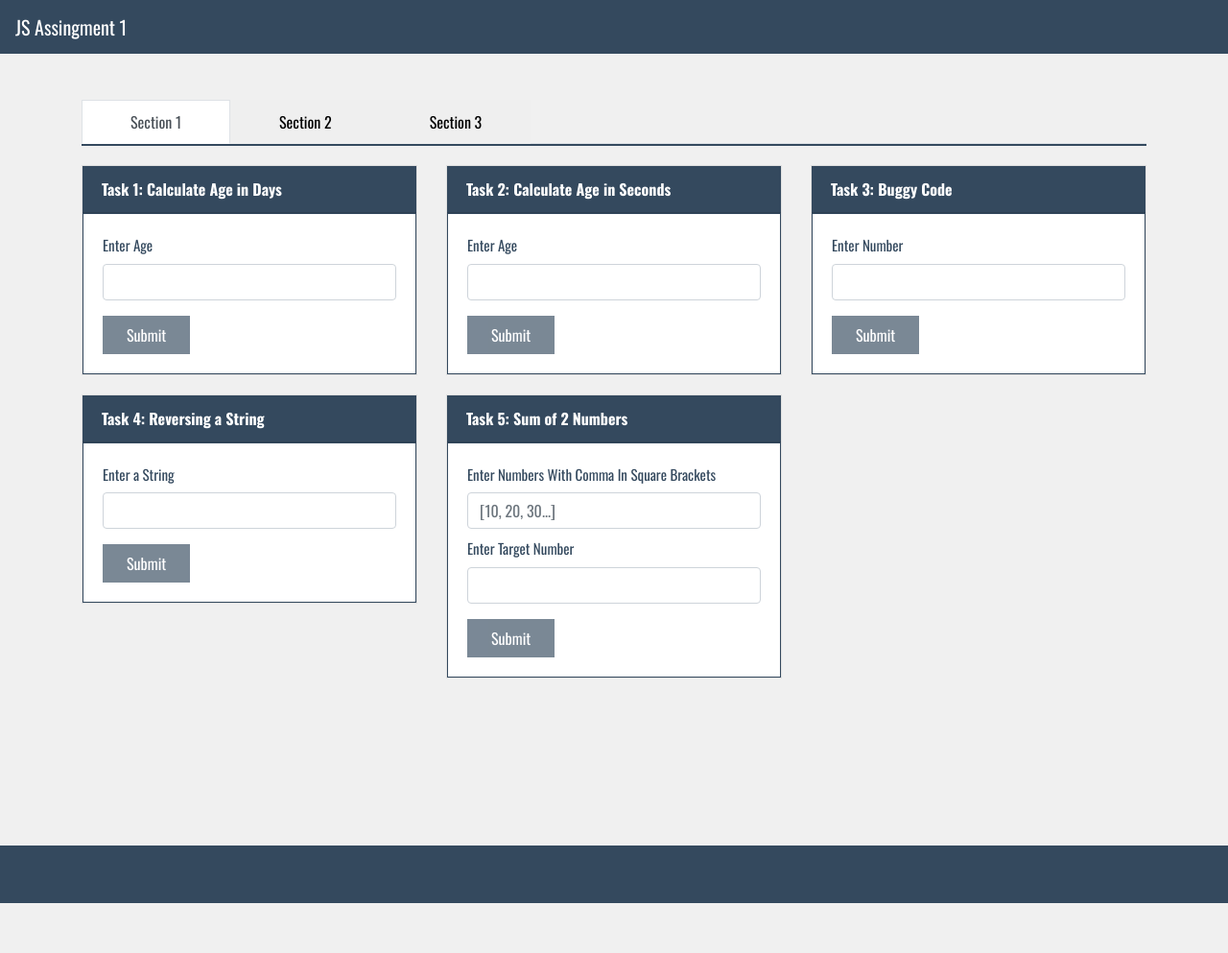
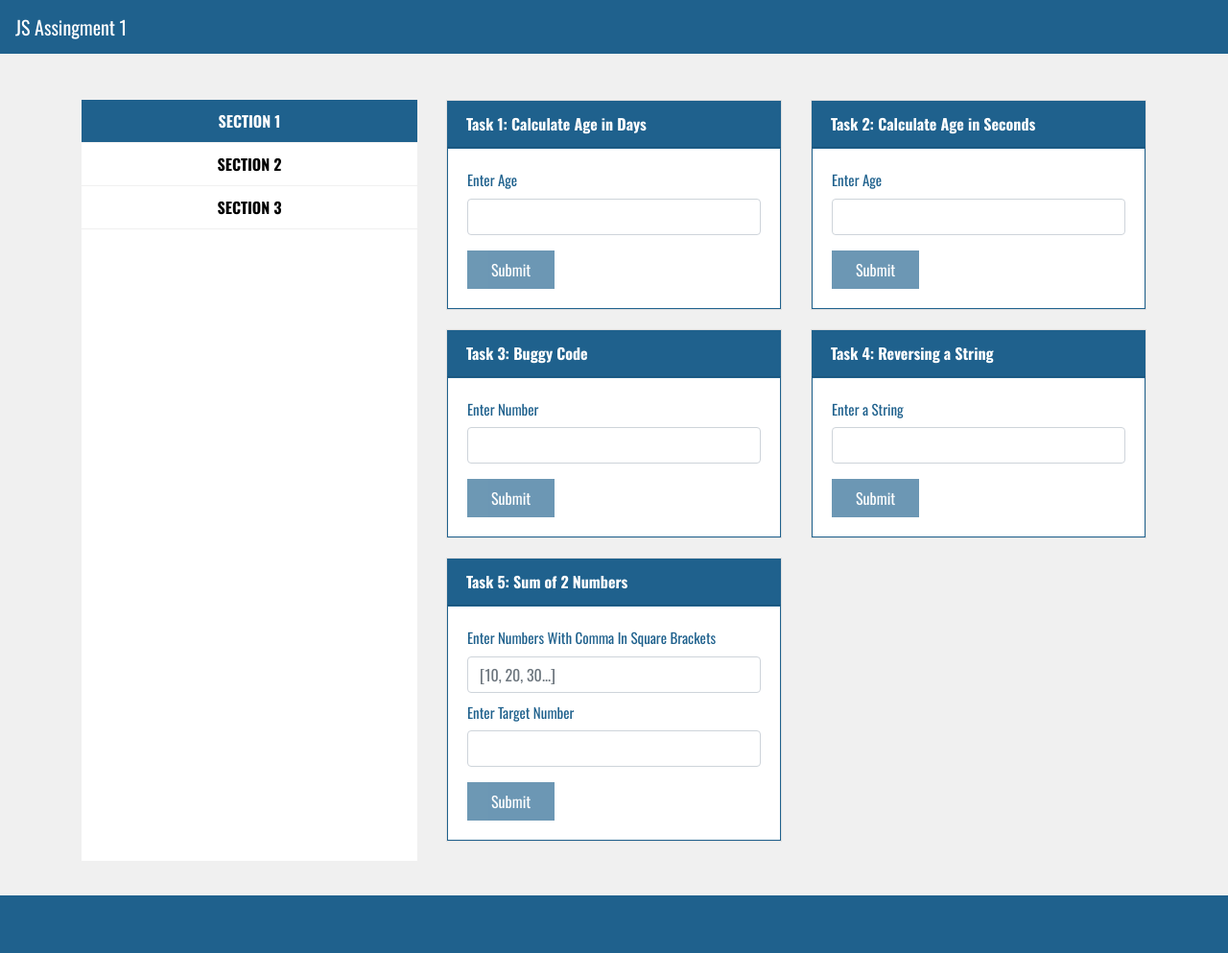
Before and after one commit to krishnanaik-cci/kn-js-assignment, a plain HTML site: page JS - Assignment Task/index.html in a window 1280 px wide. Shown: the whole page at 96% size. Before the commit the page ends 941 px from the top, so only its background shows below. Drawn offline with nearby package versions, Linux system fonts and the light colour scheme.

Commit message:
kn-js-assignment *Changed the color theme and fixed the array validation issue

```diff
--- a/JS - Assignment Task/content/sass/base/_defaults.scss
+++ b/JS - Assignment Task/content/sass/base/_defaults.scss
@@ -6,4 +6,8 @@ body {
     @include make-container();
     @include make-container-max-widths($container-max-widths, $grid-breakpoints);
   }
+
+  main{
+    min-height: 100vh;
+  }
 }
--- a/JS - Assignment Task/content/sass/base/_variables.scss
+++ b/JS - Assignment Task/content/sass/base/_variables.scss
@@ -4,7 +4,7 @@ $white:#fff;
 $black:#282828;
 $red: #E74C3C;
 $gray:#f0f0f0;
-$blue-100:#34495E;
+$blue-100:#1F618D;
 $bg-color: (
   white: $white,
   black: $black,
@@ -41,11 +41,11 @@ $grid-gutter-width: 30px !default;
 $margin: () !default;
 $margin: map-merge((), $margin);
 $margin-top: () !default;
-$margin-top: map-merge((), $margin-top);
+$margin-top: map-merge((5:5px), $margin-top);
 $margin-left: () !default;
 $margin-left: map-merge((/*15:15px*/), $margin-left);
 $margin-bottom: () !default;
-$margin-bottom: map-merge((/*24:24px*/), $margin-bottom);
+$margin-bottom: map-merge((5:5px), $margin-bottom);
 $margin-right: () !default;
 $margin-right: map-merge((/*25:25px*/), $margin-right);
 $margin-sm: () !default;
--- a/JS - Assignment Task/content/sass/layout/_footer.scss
+++ b/JS - Assignment Task/content/sass/layout/_footer.scss
@@ -1,5 +1,6 @@
 footer{
   height: 60px;
-  margin-top: 154px;
+  left: 0;
+  bottom: 0;
   background-color: $blue-100;
 }
--- a/JS - Assignment Task/content/sass/modules/_tabs.scss
+++ b/JS - Assignment Task/content/sass/modules/_tabs.scss
@@ -1,12 +1,16 @@
-.nav-tabs{
+.nav-pills{
   .nav-link{
-    @include radius(0);
+    border: 0;
+    background-color: transparent;
+    border-bottom: 1px solid $gray;
     padding: 10px 50px;
+
+    &.active{
+      background-color: $blue-100;
+    }
   }
 }
 
 .tab-content{
   min-height: 350px;
-  padding-top: 20px;
-  border-top: 2px solid $blue-100;
 }
--- a/JS - Assignment Task/content/scripts/tasks/task_5_sumOf2Numbers.js
+++ b/JS - Assignment Task/content/scripts/tasks/task_5_sumOf2Numbers.js
@@ -7,13 +7,11 @@ Modified Date: 13-Dec-2022
 const sumOf = (arr, targetVal) => {
   const map = [];
   const indexnum = [];
-
   for (let x = 0; x < arr.length; x++) {
     if (map[arr[x]] != null) {
       var index = map[arr[x]];
       indexnum[0] = index;
       indexnum[1] = x;
-      break;
     } else {
       map[targetVal - arr[x]] = x;
     }
@@ -22,6 +20,6 @@ const sumOf = (arr, targetVal) => {
   if (indexnum.length > 1) {
     return indexnum;
   } else {
-    return -2;
+    return false;
   }
 };
--- a/JS - Assignment Task/content/scripts/tasks/task_8_numberExistsInArray.js
+++ b/JS - Assignment Task/content/scripts/tasks/task_8_numberExistsInArray.js
@@ -2,7 +2,7 @@
 Task-6: Number exists in array
 -------------------------------------
 Created By: Krishna Naik
-Created Date: 13-Dec-2022
+Created Date: 22-Dec-2022
 -------------------------------------*/
 const isNumberPresent = (arr1, arr2, targetVal) => {
   if (arr1.includes(targetVal) && arr2.includes(targetVal)) {
@@ -12,6 +12,6 @@ const isNumberPresent = (arr1, arr2, targetVal) => {
   } else if (arr2.includes(targetVal)) {
     return "array_two";
   } else {
-    return -2;
+    return false;
   }
 };
--- a/JS - Assignment Task/content/scripts/ui/ui.js
+++ b/JS - Assignment Task/content/scripts/ui/ui.js
@@ -75,13 +75,12 @@ const globalStringInputs = (stringInput) => {
 const globalNumArrayInputs = (numArrayInput) => {
   numArrayInput.value = numArrayInput.value.replace(/[^,\[\]0-9]/g, "");
   let numArrValRes = validtNumArray(
-    numArrayInput.value,
-    numArrayInput.getAttribute("id")
+    numArrayInput.value
   );
 
   // if the array input doesnt have invalid class
   if (numArrValRes) {
-
+    console.log("return value for array validation = "+ numArrValRes);
     if (numArrValRes == "Invalid") {
       numArrayInput.classList.add("invalid");
       document.getElementById(
@@ -93,6 +92,9 @@ const globalNumArrayInputs = (numArrayInput) => {
       document.getElementById(
         numArrayInput.getAttribute("id") + "Error"
       ).textContent = "Please enter atleast 2 values in array";
+      if(!numArrayInput.classList.contains("invalid")){
+        numArrayInput.classList.add("invalid");
+      }
 
     } else {
       numArrayInput.classList.remove("invalid");
@@ -162,13 +164,12 @@ const revStr = () => {
 
 // Task 5 : Sum of 2 Numbers
 const sumOf2Numbers = () => {
-  let arrVal = document.getElementById("sumOf2NumInput").split(",");
+  let arrVal = document.getElementById("sumOf2NumInput").value.toString().replace("[", "").replace("]", "").split(",");
   let targetVal = document.getElementById("sumTarget").value;
 
   let indexVal = sumOf(arrVal, targetVal);
-
-  if (indexVal && isNaN(indexVal)) {
-    output("task5AlertWrapper", "alert-info", `${indexVal}`);
+  if (indexVal) {
+    output("task5AlertWrapper", "alert-info", `[${indexVal}]`);
   } else {
     // error message should be based on the type of error
     output("task5AlertWrapper", "alert-danger", "Target value not found");
@@ -212,7 +213,7 @@ const numExist = () => {
 
   let numInArray = isNumberPresent(arrVal1, arrVal2, target);
 
-  if (numInArray && isNaN(numInArray)) {
+  if (numInArray) {
     if (numInArray === "array_one") {
       output(
         "task8AlertWrapper",
--- a/JS - Assignment Task/content/scripts/validations/validate.js
+++ b/JS - Assignment Task/content/scripts/validations/validate.js
@@ -10,9 +10,9 @@
 // };
 
 // Global num validation array
-const validtNumArray = (value, InputId) => {
-
-  // Perform validation only when you enter only numbers & when input is not empty
+const validtNumArray = (value) => {
+  // Perform validation only when you enter numbers & when input is not empty
+  // console.log("value = "+ typeof(value)+" value.length = "+ value.length+" ==> "+ value.split(",")+"--> "+ typeof(JSON.parse(value).length));
   if (value.match(/[a-zA-Z]/g) == null && value) {
     if (
       value.charAt(0) != "[" ||
@@ -24,7 +24,7 @@ const validtNumArray = (value, InputId) => {
       value == "[]"
     ) {
       return "Invalid";
-    } else if (value.length < 6) {
+    } else if (value.split(",").length < 2) {
       return "Short";
     } else {
       return true;
--- a/JS - Assignment Task/index.html
+++ b/JS - Assignment Task/index.html
@@ -34,7 +34,7 @@
 </head>
 
 <body>
-
+<main class="pb-5 position-relative">
   <header>
     <nav class="navbar navbar-expand-lg">
       <a class="navbar-brand text-white" href="javascript:void(0)">JS Assingment 1</a>
@@ -46,26 +46,51 @@
   </header>
 
   <div class="container my-5">
-    <nav>
-      <div class="nav nav-tabs" id="nav-tab" role="tablist">
+  <div class="row">
+    <div class="col-lg-4">
+      <nav class="bg-white h-100">
+        <div class="nav flex-column nav-pills" id="nav-tab" role="tablist">
           <!-- Section 1 tab -->
-        <button class="nav-link active" id="nav-home-tab" data-toggle="tab" data-target="#nav-home" type="button"
+          <button class="nav-link active text-uppercase font-weight-bold rounded-0" id="nav-home-tab" data-toggle="tab" data-target="#nav-home" type="button"
             role="tab" aria-controls="nav-home" aria-selected="true">Section 1</button>
 
           <!-- Section 2 tab -->
-        <button class="nav-link" id="nav-profile-tab" data-toggle="tab" data-target="#nav-profile" type="button"
+          <button class="nav-link text-uppercase font-weight-bold rounded-0" id="nav-profile-tab" data-toggle="tab" data-target="#nav-profile" type="button"
             role="tab" aria-controls="nav-profile" aria-selected="false">Section 2</button>
 
           <!-- Section 3 tab -->
-        <button class="nav-link" id="nav-contact-tab" data-toggle="tab" data-target="#nav-contact" type="button"
+          <button class="nav-link text-uppercase font-weight-bold rounded-0" id="nav-contact-tab" data-toggle="tab" data-target="#nav-contact" type="button"
             role="tab" aria-controls="nav-contact" aria-selected="false">Section 3</button>
         </div>
       </nav>
+
+      <!-- <div class="row">
+        <div class="col-3">
+          <div class="nav flex-column nav-pills" id="v-pills-tab" role="tablist" aria-orientation="vertical">
+            <button class="nav-link active" id="v-pills-home-tab" data-toggle="pill" data-target="#v-pills-home" type="button" role="tab" aria-controls="v-pills-home" aria-selected="true">Home</button>
+            <button class="nav-link" id="v-pills-profile-tab" data-toggle="pill" data-target="#v-pills-profile" type="button" role="tab" aria-controls="v-pills-profile" aria-selected="false">Profile</button>
+            <button class="nav-link" id="v-pills-messages-tab" data-toggle="pill" data-target="#v-pills-messages" type="button" role="tab" aria-controls="v-pills-messages" aria-selected="false">Messages</button>
+            <button class="nav-link" id="v-pills-settings-tab" data-toggle="pill" data-target="#v-pills-settings" type="button" role="tab" aria-controls="v-pills-settings" aria-selected="false">Settings</button>
+          </div>
+        </div>
+        <div class="col-9">
+          <div class="tab-content" id="v-pills-tabContent">
+            <div class="tab-pane fade show active" id="v-pills-home" role="tabpanel" aria-labelledby="v-pills-home-tab">...</div>
+            <div class="tab-pane fade" id="v-pills-profile" role="tabpanel" aria-labelledby="v-pills-profile-tab">...</div>
+            <div class="tab-pane fade" id="v-pills-messages" role="tabpanel" aria-labelledby="v-pills-messages-tab">...</div>
+            <div class="tab-pane fade" id="v-pills-settings" role="tabpanel" aria-labelledby="v-pills-settings-tab">...</div>
+          </div>
+        </div>
+      </div> -->
+    </div>
+    <div class="col-lg-8">
       <div class="tab-content" id="nav-tabContent">
+
+        <!-- tab 1 -->
         <div class="tab-pane fade show active" id="nav-home" role="tabpanel" aria-labelledby="nav-home-tab">
 
           <!-- problem cards -->
-        <div class="row row-cols-3">
+          <div class="row row-cols-2">
 
             <!-- Task 1 :Calculate Age in Days -->
             <div class="col" id="task1Wrapper">
@@ -196,7 +221,7 @@
         <div class="tab-pane fade" id="nav-profile" role="tabpanel" aria-labelledby="nav-profile-tab">
 
           <!-- problem cards -->
-        <div class="row row-cols-3">
+          <div class="row row-cols-2">
 
             <!-- Task 6 : How many Seconds in hours -->
             <div class="col" id="task6Wrapper">
@@ -272,10 +297,15 @@
 
         <!-- tab 3 -->
         <div class="tab-pane fade" id="nav-contact" role="tabpanel" aria-labelledby="nav-contact-tab">Section 3</div>
+
       </div>
     </div>
-  <footer>
+    </div>
+  </div>
+
+  <footer class="position-absolute w-100">
   </footer>
+</main>
   <!-- jquery.min.js -->
   <script src="./content/scripts/jquery.min.js"></script>
   <!-- bootstrap.min.js -->
```
Also changed, not shown: JS - Assignment Task/content/css/styles.min.css, 1 other file. Lines whose indentation alone changed are shown as unchanged.
